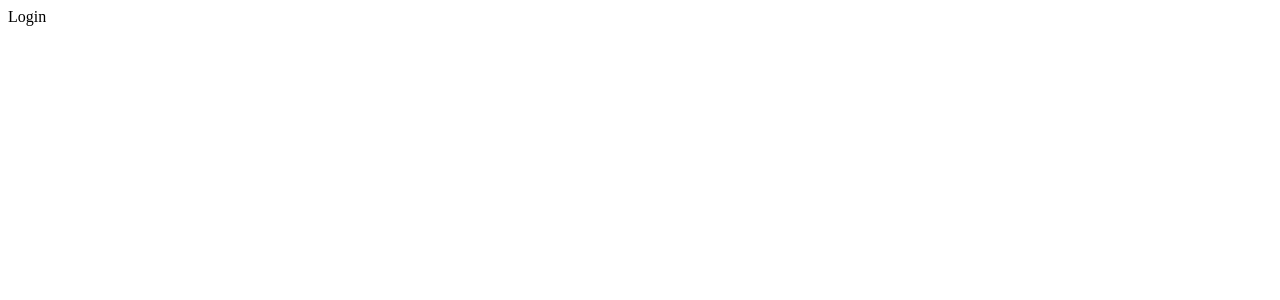
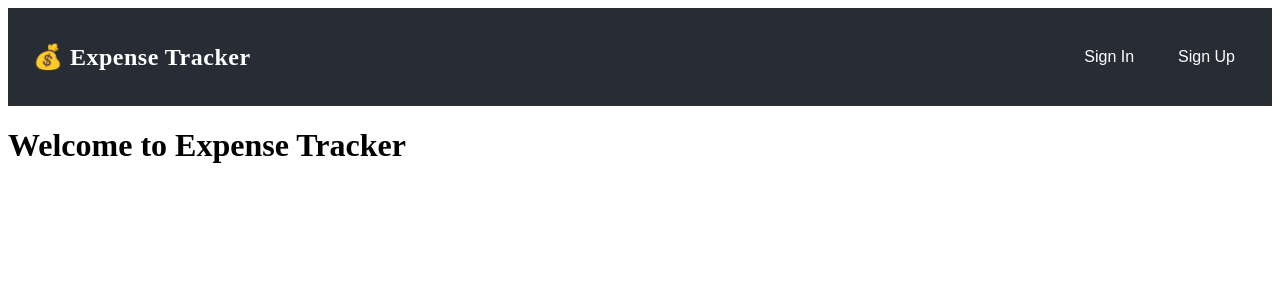
Before and after one commit to Ramya-Kondru/expenses-tracker, a React app in the folder frontend/: page / in a window 1280 px wide. Shown: the top 300 px of the page. Built offline with nearby package versions, Linux system fonts and the light colour scheme; the HTML template or start-up script is replaced by a standard one.

Commit message:
Home page creates

```diff
--- a/frontend/src/App.jsx
+++ b/frontend/src/App.jsx
@@ -2,12 +2,14 @@ import { BrowserRouter, Routes, Route } from "react-router-dom";
 import Login from "./pages/Login";
 import Register from "./pages/Register";
 import Dashboard from "./pages/Dashboard";
+import Home from "./pages/Home";
 
 function App() {
   return (
     <BrowserRouter>
       <Routes>
-        <Route path="/" element={<Login />} />
+        <Route path="/" element={<Home />} />
+        <Route path="/login" element={<Login />} />
         <Route path="/register" element={<Register />} />
         <Route path="/dashboard" element={<Dashboard />} />
       </Routes>
--- a/frontend/src/Pages/Dashboard.jsx
+++ b/frontend/src/Pages/Dashboard.jsx
@@ -14,7 +14,7 @@ const Dashboard = () => {
 
   return (
     <div className="dashboard">
-      <Navbar />
+      <Navbar isLoggedIn={true} />
 
       <div className="dashboard-content">
         <SummaryCards expenses={expenses} />
--- /dev/null
+++ b/frontend/src/Pages/Home.jsx
@@ -0,0 +1,16 @@
+import React from "react";
+import Navbar from "../components/Navbar";
+
+const Home = () => {
+  return (
+    <>
+      <Navbar isLoggedIn={false} />
+
+      <div>
+        <h1>Welcome to Expense Tracker</h1>
+      </div>
+    </>
+  );
+};
+
+export default Home;
--- a/frontend/src/components/Navbar.jsx
+++ b/frontend/src/components/Navbar.jsx
@@ -1,7 +1,7 @@
 import React from "react";
 import "../styles/Navbar.css";
 
-const Navbar = () => {
+const Navbar = ({ isLoggedIn }) => {
   return (
     <div className="navbar">
       <h2>
@@ -9,8 +9,17 @@ const Navbar = () => {
       </h2>
 
       <div className="nav-buttons">
-        <button className="nav-btn">Profile</button>
-        <button className="nav-btn">Logout</button>
+        {isLoggedIn ? (
+          <>
+            <button className="nav-btn">Profile</button>
+            <button className="nav-btn">Logout</button>
+          </>
+        ) : (
+          <>
+            <button className="nav-btn">Sign In</button>
+            <button className="nav-btn">Sign Up</button>
+          </>
+        )}
       </div>
     </div>
   );
```
